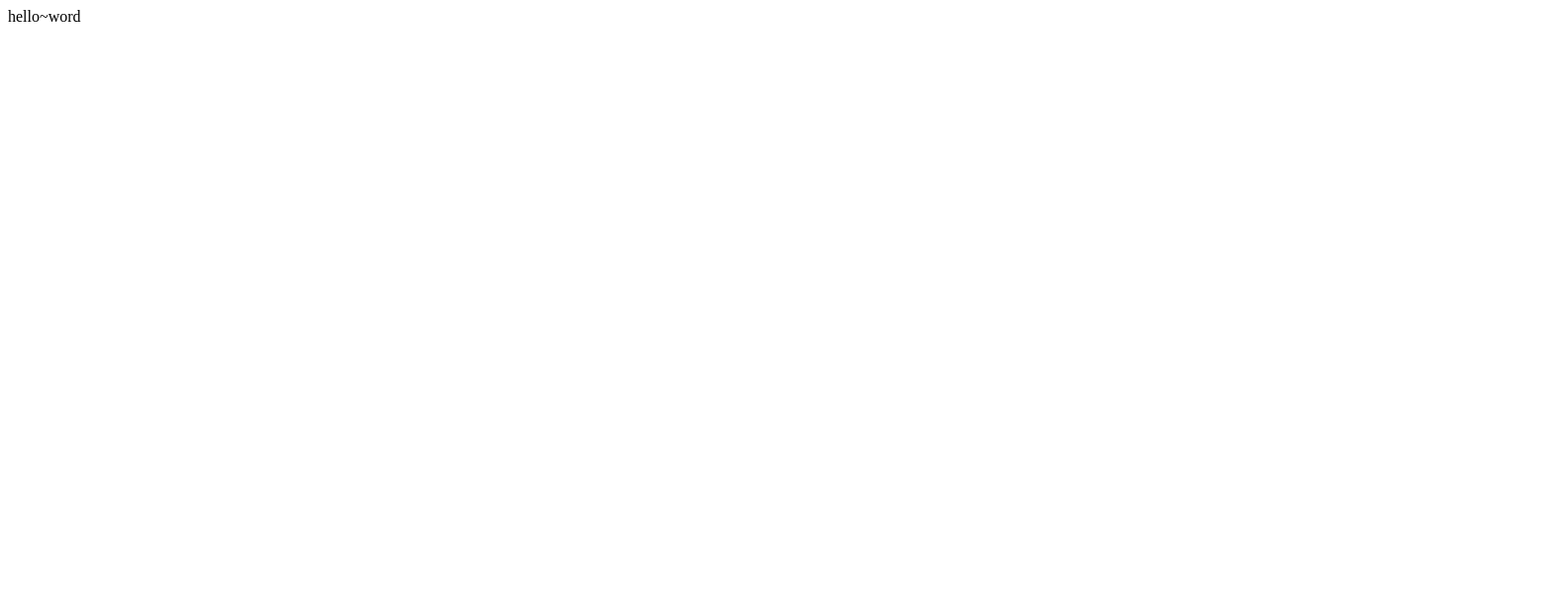
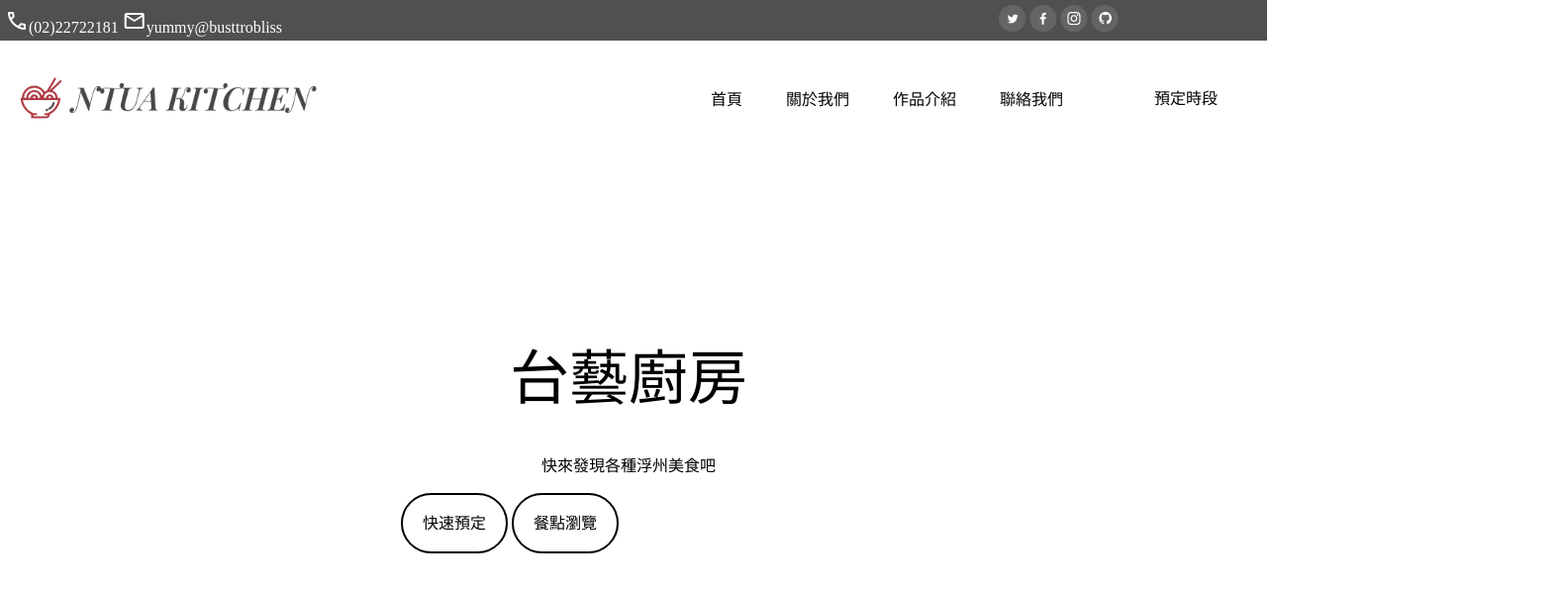
Before and after one commit to Antalee/Antalee.github.io, a plain HTML site: page index.html in a window 1280 px wide. Shown: the whole page at 99% size, 1580 px wide, since content can reach past the window. Drawn offline with nearby package versions, Linux system fonts and the light colour scheme.

Commit message:
NTUA_KITCHEN
[Task]NTUA_KITCHEN

```diff
--- a/index.html
+++ b/index.html
@@ -3,9 +3,78 @@
   <head>
     <meta charset="UTF-8" />
     <meta name="viewport" content="width=device-width, initial-scale=1.0" />
-    <title>Document</title>
+    <title>台藝廚房</title>
+    <link href="./maincss/main.css" rel="stylesheet" />
+    <link href="./maincss/reset.css" rel="stylesheet" />
+    <link
+      rel="stylesheet"
+      href="https://fonts.googleapis.com/css2?family=Material+Symbols+Outlined:opsz,wght,FILL,GRAD@20..48,100..700,0..1,-50..200"
+    />
+    <link
+      rel="stylesheet"
+      href="https://fonts.googleapis.com/css2?family=Material+Symbols+Outlined:opsz,wght,FILL,GRAD@20..48,100..700,0..1,-50..200"
+    />
+    <div class="icontext">
+      <span class="material-symbols-outlined"> call </span>
+      (02)22722181
+      <span class="material-symbols-outlined"> mail </span>
+      yummy@busttrobliss
+      <img src="./img/Social.png" />
+
+    </div>
+
   </head>
+
   <body>
-    hello~word
+
+    <div class="buttonradius">
+      <ul>
+        <li>
+          <a href="">預定時段 </a>
+        </li>
+
+      </ul>
+
+      </div>
+      <div class="ntua_vcd_nav">
+        <a href=""> <img src="./img/Logo.png" /></a>
+
+        <ul>
+          <li>
+            <a href="">首頁</a>
+          </li>
+          <li>
+            <a href="">關於我們</a>
+          </li>
+          <li>
+            <a href="">作品介紹</a>
+          </li>
+          <li>
+            <a href="">聯絡我們</a>
+          </li>
+        </ul>
+      </div>
+    </header>
+    <div class="h">
+      <h1 style="font-size:60px;">台藝廚房</h1>
+      <h3>快來發現各種浮州美食吧</h3>
+    </div>
+
+
+      <div class="col color">
+        <ul>
+          <li>
+            <a href="" >快速預定</a>
+          </li>
+          <li>
+          <a href="" >餐點瀏覽</a>
+          </li>
+
+
+
+
+
+      </div>
+
   </body>
 </html>
--- /dev/null
+++ b/maincss/main.css
@@ -0,0 +1,183 @@
+/*貼icon
+*/
+
+.material-symbols-outlined {
+  font-variation-settings: "FILL" 0, "wght" 400, "GRAD" 0, "opsz" 24;
+  width: 20px;
+  left: 200px;
+}
+
+.material-symbols-outlined {
+  font-variation-settings: "FILL" 0, "wght" 400, "GRAD" 0, "opsz" 24;
+  width: 20px;
+}
+.icontext {
+  background-color: #505050;
+  padding: 5px;
+  color: #ffff;
+}
+.icontext img {
+  position: relative;
+  left: 720px;
+}
+.ntua_vcd_nav {
+  background-color: #ffff;
+  padding: 20px;
+}
+.ntua_vcd_nav a {
+  text-decoration: none;
+  vertical-align: middle;
+  color: #000000;
+
+  width: calc(100% - 30px);
+
+  text-align: right;
+}
+.ntua_vcd_nav li {
+  display: inline-block;
+}
+.ntua_vcd_nav ul {
+  display: inline-block;
+  vertical-align: middle;
+  position: relative;
+  left: -120px;
+
+  padding: 0%;
+  margin: 0%;
+  width: calc(100% - 350px);
+
+  text-align: right;
+}
+.ntua_vcd_nav ul li a {
+  padding: 20px;
+}
+.ntua_vcd_nav ul li a:hover {
+  width: 32px;
+  height: 32px;
+  top: 11.5px;
+  left: 554.89px;
+  border-radius: 34px;
+  background: #dbdfd0;
+  padding: 4px, 16px, 4px, 16px;
+  gap: 10px;
+  transition: width 2s, height 4s;
+  transition: all 0.3s ease;
+}
+
+.ntua_vcd_nav img {
+  width: 300px;
+}
+
+.buttonradius a {
+  text-decoration: none;
+  vertical-align: middle;
+  color: #000000;
+
+  text-align: right;
+  display: inline-block;
+  position: relative;
+  left: 300px;
+  bottom: -50px;
+  padding: 0%;
+  margin: 0%;
+  width: calc(100% - 350px);
+
+  text-align: right;
+}
+.col li {
+  display: inline-block;
+}
+.col ul {
+  display: inline-block;
+  vertical-align: middle;
+  position: relative;
+  left: -120px;
+
+  padding: 0%;
+  margin: 0%;
+  width: calc(100% - 710px);
+
+  text-align: right;
+}
+.col ul li a {
+  padding: 20px;
+}
+
+.col {
+  display: flex;
+  justify-content: center;
+  padding: 20px;
+  position: relative;
+
+  display: block;
+  left: 175px;
+  bottom: -300px;
+  padding: 0%;
+  margin: 0%;
+}
+.col a {
+  border: #000000 2px solid;
+  border-radius: 40px 40px 40px 40px;
+}
+.col a {
+  text-decoration: none;
+  vertical-align: middle;
+  color: #000000;
+
+  width: calc(100% - 30px);
+
+  text-align: right;
+}
+.col ul li a:hover {
+  width: 32px;
+  height: 32px;
+  top: 11.5px;
+  left: 554.89px;
+  border-radius: 34px;
+  padding: 4px, 16px, 4px, 16px;
+  gap: 10px;
+  transition: width 2s, height 4s;
+  border-color: #ffffff;
+  background-color: #ad343e;
+  color: #fff;
+  transition: all 0.3s ease;
+}
+
+.h {
+  align-items: center;
+  position: relative;
+  display: block;
+  left: 300px;
+  bottom: -250px;
+}
+.h h1 {
+  text-align: center;
+  width: calc(100% - 610px);
+  position: relative;
+  display: block;
+  left: 0px;
+  bottom: 40px;
+}
+.h h3 {
+  text-align: center;
+  width: calc(100% - 610px);
+  position: relative;
+  display: block;
+  left: 0px;
+  bottom: -10px;
+}
+
+.icontext h4 {
+  text-align: center;
+  position: relative;
+  display: block;
+  left: -400px;
+  bottom: -30px;
+}
+.icontext h5 {
+  text-align: center;
+  position: relative;
+  display: block;
+  left: -600px;
+  bottom: 10px;
+}
--- /dev/null
+++ b/maincss/reset.css
@@ -0,0 +1,129 @@
+/* http://meyerweb.com/eric/tools/css/reset/
+   v2.0 | 20110126
+   License: none (public domain)
+*/
+
+html,
+body,
+div,
+span,
+applet,
+object,
+iframe,
+h1,
+h2,
+h3,
+h4,
+h5,
+h6,
+p,
+blockquote,
+pre,
+a,
+abbr,
+acronym,
+address,
+big,
+cite,
+code,
+del,
+dfn,
+em,
+img,
+ins,
+kbd,
+q,
+s,
+samp,
+small,
+strike,
+strong,
+sub,
+sup,
+tt,
+var,
+b,
+u,
+i,
+center,
+dl,
+dt,
+dd,
+ol,
+ul,
+li,
+fieldset,
+form,
+label,
+legend,
+table,
+caption,
+tbody,
+tfoot,
+thead,
+tr,
+th,
+td,
+article,
+aside,
+canvas,
+details,
+embed,
+figure,
+figcaption,
+footer,
+header,
+hgroup,
+menu,
+nav,
+output,
+ruby,
+section,
+summary,
+time,
+mark,
+audio,
+video {
+  margin: 0;
+  padding: 0;
+  border: 0;
+  font-size: 100%;
+  font: inherit;
+  vertical-align: baseline;
+}
+/* HTML5 display-role reset for older browsers */
+article,
+aside,
+details,
+figcaption,
+figure,
+footer,
+header,
+hgroup,
+menu,
+nav,
+section {
+  display: block;
+}
+body {
+  line-height: 1;
+}
+ol,
+ul {
+  list-style: none;
+}
+blockquote,
+q {
+  quotes: none;
+}
+blockquote:before,
+blockquote:after,
+q:before,
+q:after {
+  content: "";
+  content: none;
+}
+table {
+  border-collapse: collapse;
+  border-spacing: 0;
+}
```
Also changed, not shown: img/Cuisine.png (added), img/Logo.png (added), img/Social.png (added), img/japanese-food.png (added), 2 other files.
